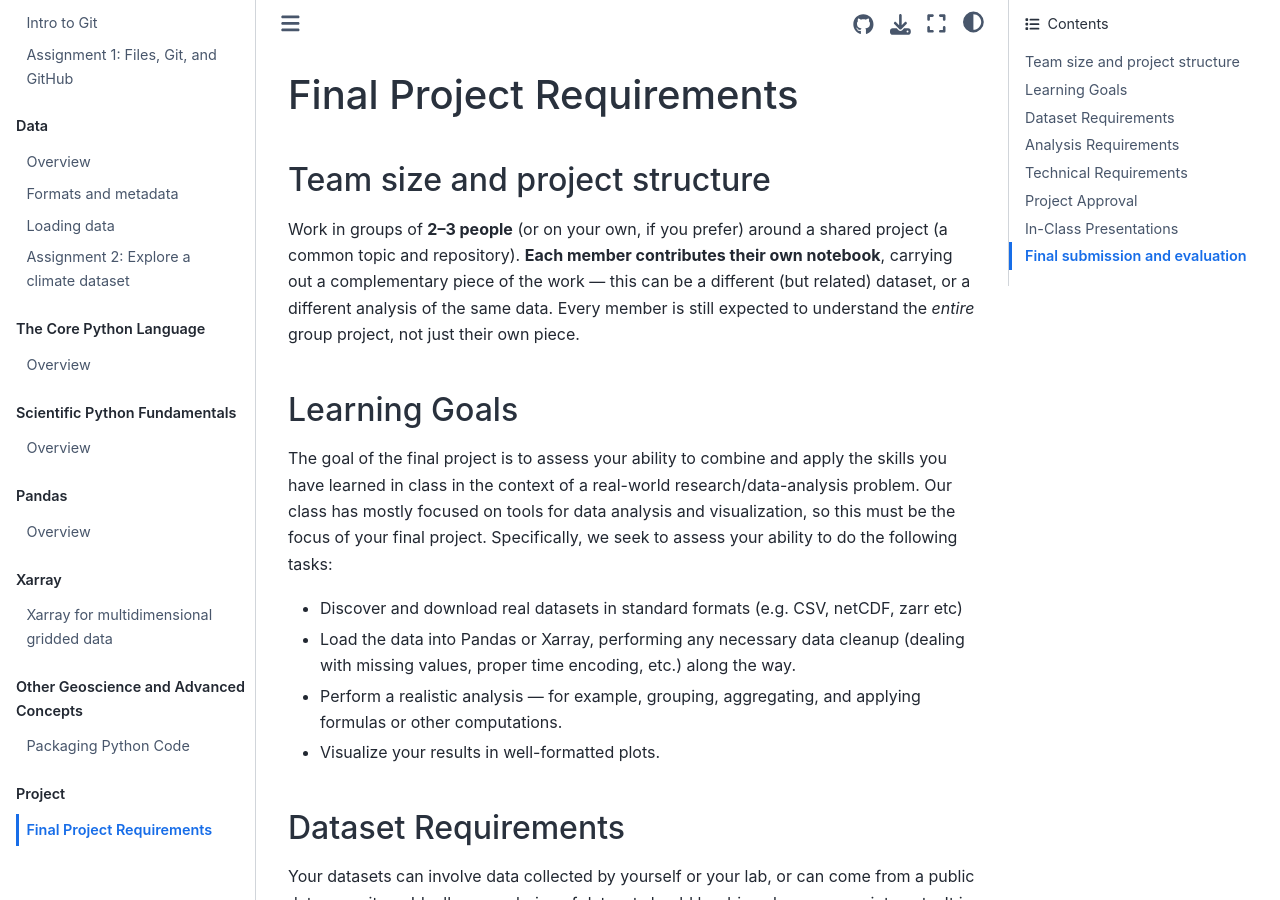
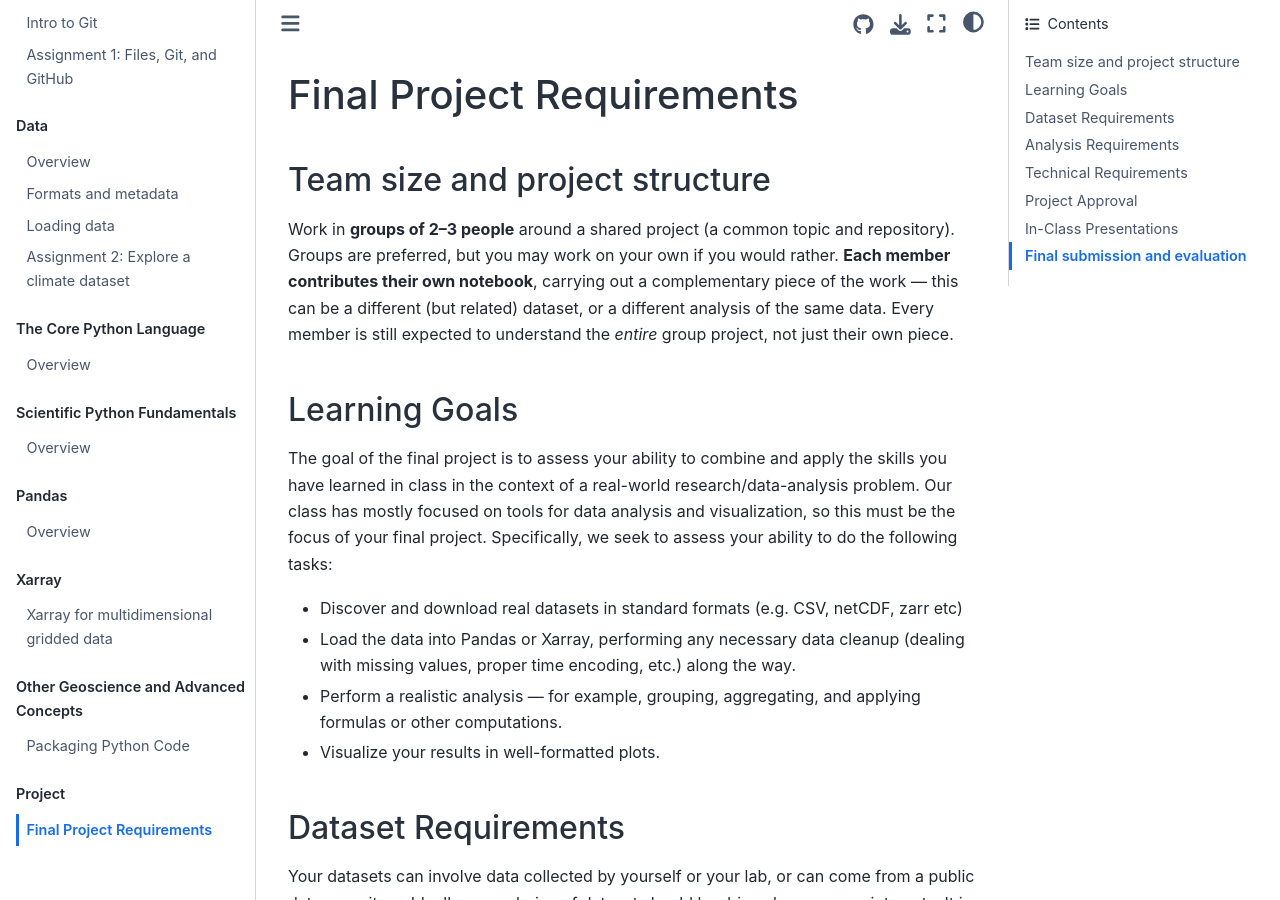
Before and after one commit to earth-DS-ML/summer_2026, a Jupyter Book: the page built from lectures_DS/project_require.md, in a window 1280 px wide and 900 px high. Built offline with Jupyter Book 1.0.4 settings and Sphinx 7.4.7 and the Sphinx Book theme 1.1.4, drawn with Linux system fonts in a browser that asks for light colours; pages that are not in the unit, such as notebooks, are missing from menus.

Commit message:
Project page: note groups are preferred (solo still allowed)
Co-Authored-By: Claude Opus 4.8 (1M context) <noreply@anthropic.com>

```diff
--- a/lectures_DS/project_require.md
+++ b/lectures_DS/project_require.md
@@ -1,7 +1,7 @@
 # Final Project Requirements
 
 ### Team size and project structure
-Work in groups of **2–3 people** (or on your own, if you prefer) around a shared project (a common topic and repository). **Each member contributes their own notebook**, carrying out a complementary piece of the work — this can be a different (but related) dataset, or a different analysis of the same data. Every member is still expected to understand the *entire* group project, not just their own piece.
+Work in **groups of 2–3 people** around a shared project (a common topic and repository). Groups are preferred, but you may work on your own if you would rather. **Each member contributes their own notebook**, carrying out a complementary piece of the work — this can be a different (but related) dataset, or a different analysis of the same data. Every member is still expected to understand the *entire* group project, not just their own piece.
 
 ### Learning Goals
 
```
